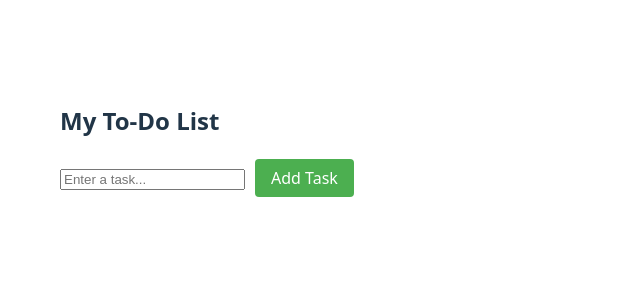
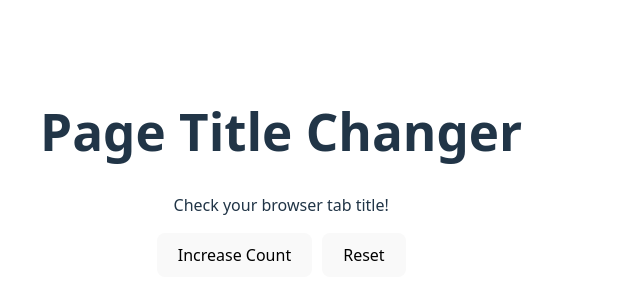
Before and after one commit to AnweshaNaskar/30-Days-of-React, a React (Vite) app: page / in a window 1280 px wide. Shown: the part 252-552 px from the top of the page, without its empty margins (0-640 px from the left). Built offline with nearby package versions, Linux system fonts and the light colour scheme.

Commit message:
Added till day 8

```diff
--- a/src/App.tsx
+++ b/src/App.tsx
@@ -1,10 +1,10 @@
 
-import ToDo from "./PracticeCode/Day6_todo";
+import TitleChanger from './PracticeCode/Day8_pageTitle';
 
 export default function App() {
   return (
     <div style={{ display: 'flex', gap: '20px', padding: '40px' }}>
-    <ToDo/>
+    <TitleChanger/>
     </div>
   );
 }
--- /dev/null
+++ b/src/PracticeCode/Day8_pageTitle.tsx
@@ -0,0 +1,36 @@
+import React, { useState, useEffect } from 'react';
+
+const TitleChanger = () => {
+  const [count, setCount] = useState(0);
+
+  // useEffect runs every time 'count' changes
+  useEffect(() => {
+    document.title = `Clicked ${count} times`;
+
+    // Optional: Log it to see the hook in action
+    console.log(`Title updated to: ${count}`);
+  }, [count]);
+
+  return (
+    <div style={{ textAlign: 'center', marginTop: '50px' }}>
+      <h1>Page Title Changer</h1>
+      <p>Check your browser tab title!</p>
+
+      <button
+        onClick={() => setCount(count + 1)}
+        style={{ padding: '10px 20px', cursor: 'pointer' }}
+      >
+        Increase Count
+      </button>
+
+      <button
+        onClick={() => setCount(0)}
+        style={{ marginLeft: '10px', padding: '10px 20px' }}
+      >
+        Reset
+      </button>
+    </div>
+  );
+};
+
+export default TitleChanger;
```
